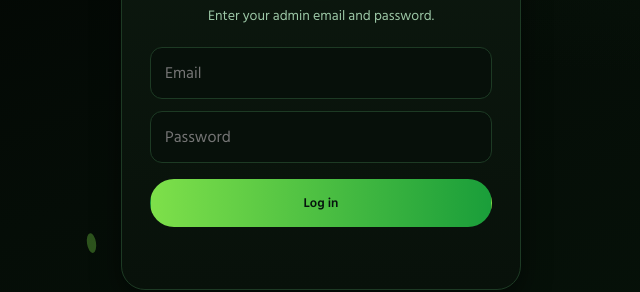
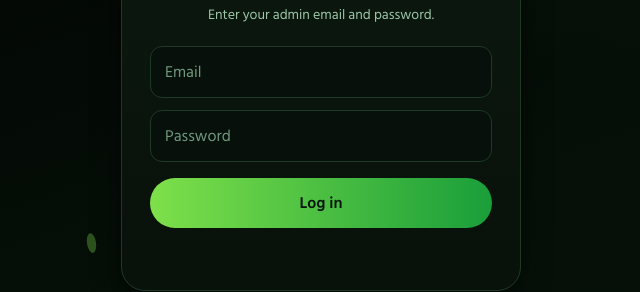
Before and after one commit to raito-del/chhaya-toru, a plain HTML site: page admin/admin.html in a window 1280 px wide. Shown: the part 345-637 px from the top of the page, 319-959 px from the left. Drawn offline with Linux system fonts and the light colour scheme.

Commit message:
Update admin.html

```diff
--- a/admin/admin.html
+++ b/admin/admin.html
@@ -11,6 +11,16 @@
   <link href="https://fonts.googleapis.com/css2?family=Hind+Siliguri:wght@400;600;700&family=Outfit:wght@400;600;800&display=swap" rel="stylesheet">
   <link rel="stylesheet" href="../css/style.css">
   <link rel="stylesheet" href="../css/animations.css">
+  <style>
+    /* Login form rules kept in this page so they apply even if style.css is cached */
+    .login-logo { width: 96px; height: 96px; border-radius: 50%; overflow: hidden; object-fit: cover; margin: 0 auto 14px; display: block; }
+    .login-form { display: grid; gap: 12px; margin-top: 20px; text-align: left; }
+    .login-form input { width: 100%; box-sizing: border-box; font: inherit; color: #eafbe7; background: #07100a; border: 1px solid #1d3a24; border-radius: 12px; padding: 12px 14px; outline: none; }
+    .login-form input::placeholder { color: #6f9a7d; }
+    .login-form input:focus { border-color: #2fbf4a; box-shadow: 0 0 0 3px #2fbf4a33; }
+    .login-btn { width: 100%; padding: 12px; border: 0; cursor: pointer; font: inherit; font-weight: 600; color: #06140d; background: linear-gradient(90deg, #7ee04a, #1a9e3a); border-radius: 999px; }
+    .login-btn:disabled { opacity: .6; cursor: wait; }
+  </style>
 </head>
 <body>
   <main class="login-wrap">
```
